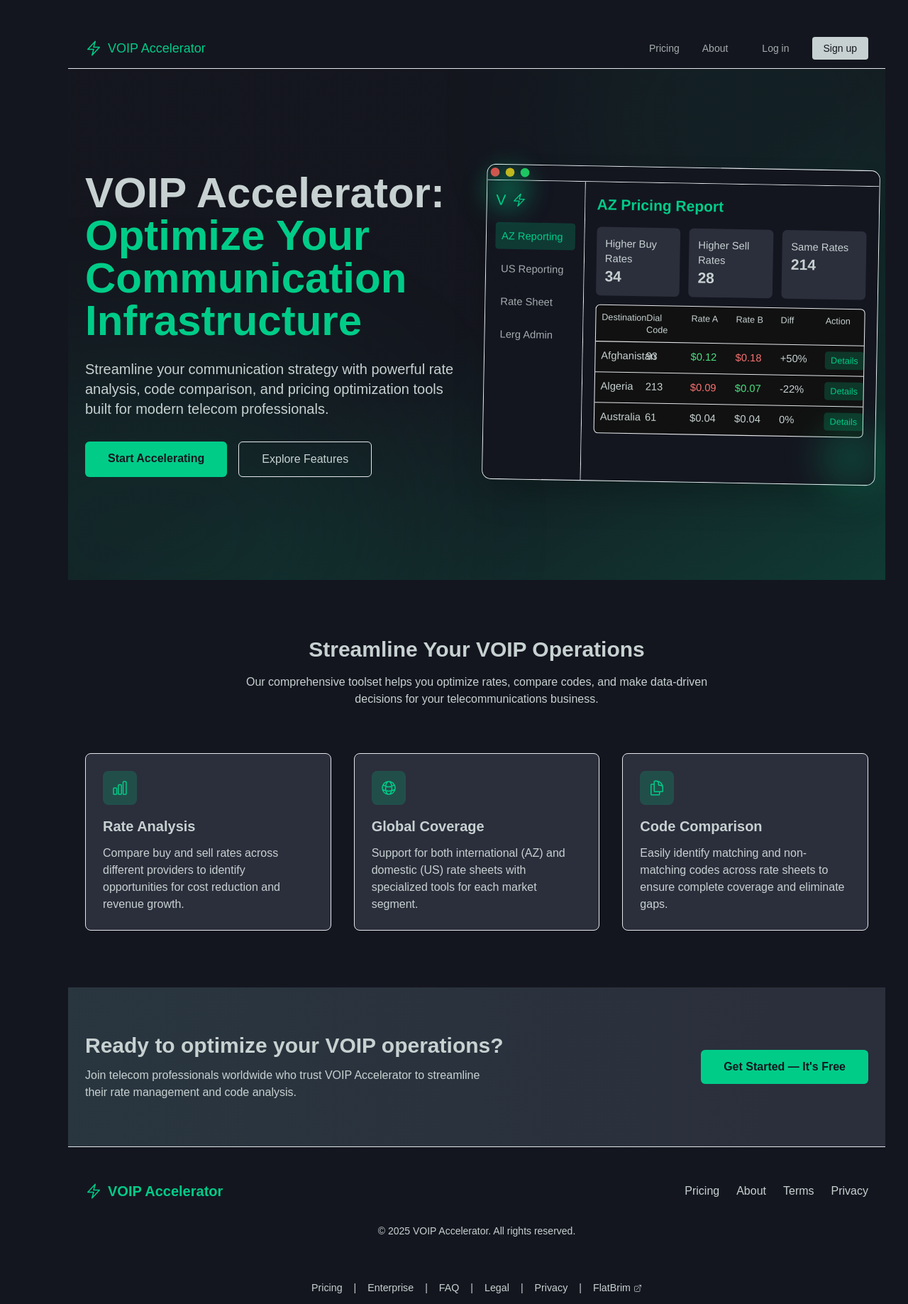
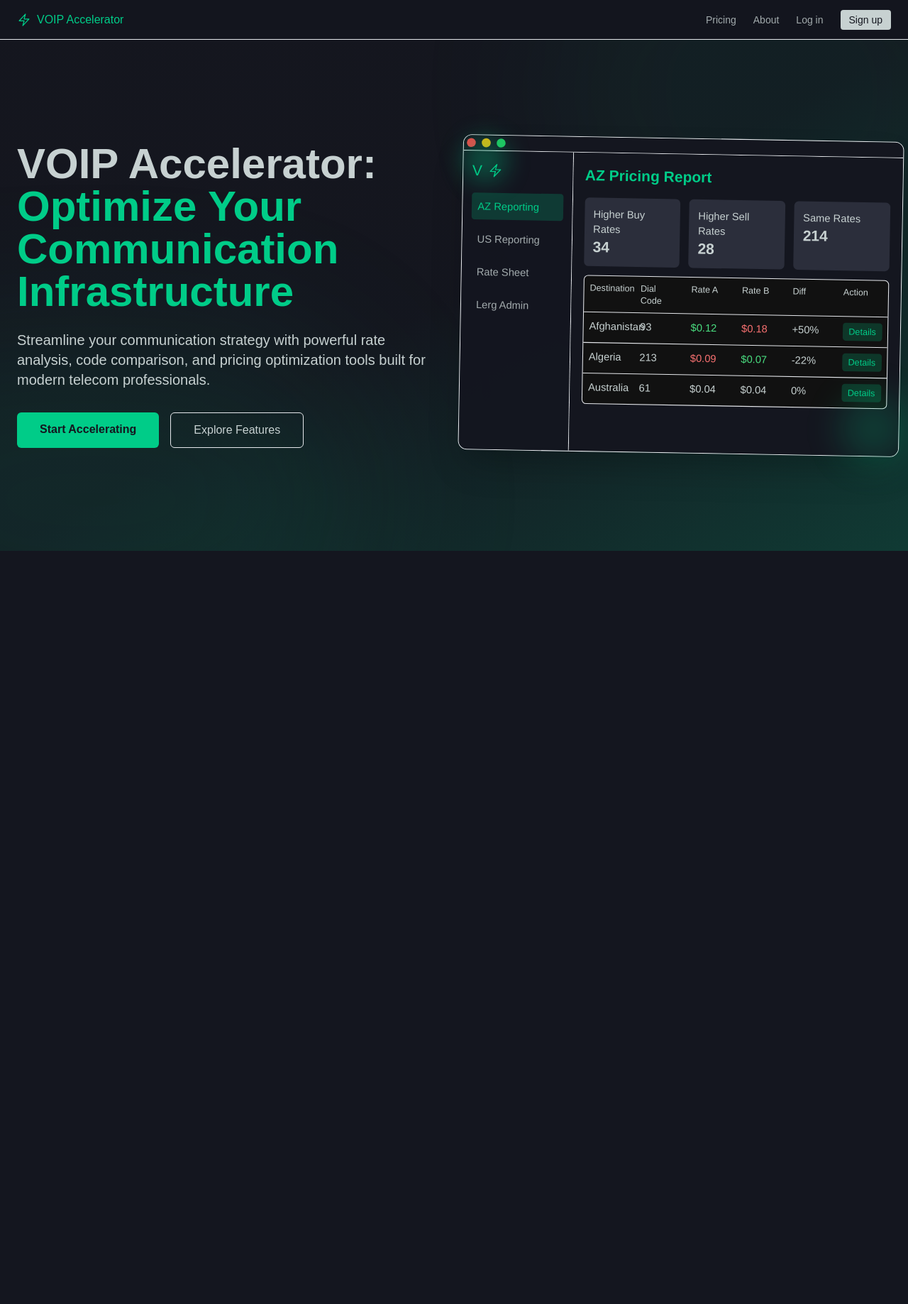
Before and after one commit to kdjordan/voip-accelerator, a Vue app in the folder client/: page /home in a window 1280 px wide. Shown: the whole page at 71% size. After the commit the page ends 800 px from the top, so only its background shows below. Built offline with nearby package versions, Linux system fonts and the light colour scheme; a web font is replaced by a local one.

Commit message:
REFACTOR: made top nav sticky and am working on fade in fade out behavior

```diff
--- a/client/src/App.vue
+++ b/client/src/App.vue
@@ -1,12 +1,30 @@
 <template>
   <div
     id="app"
-    class="flex min-h-screen bg-fbBlack text-fbWhite font-sans"
+    class="min-h-screen bg-fbBlack text-fbWhite font-sans"
   >
+    <!-- Different layout for marketing pages -->
+    <template v-if="isMarketingPage">
+      <router-view v-slot="{ Component }">
+        <transition
+          name="fade"
+          mode="out-in"
+          appear
+        >
+          <component :is="Component" />
+        </transition>
+      </router-view>
+    </template>
+
+    <!-- App layout with sidebar for non-marketing pages -->
+    <template v-else>
+      <div class="flex min-h-screen">
         <SideNav v-if="shouldShowSideNav" />
         <div
           class="flex-1 flex flex-col transition-all duration-300"
-      :class="[sharedStore.getSideNavOpen ? 'ml-[200px]' : 'ml-[64px]']"
+          :class="[
+            shouldShowSideNav && sharedStore.getSideNavOpen ? 'ml-[200px]' : shouldShowSideNav ? 'ml-[64px]' : '',
+          ]"
         >
           <main class="flex-1">
             <div class="min-h-full flex justify-center w-full max-w-6xl mx-auto mt-10">
@@ -23,6 +41,8 @@
           </main>
           <TheFooter />
         </div>
+      </div>
+    </template>
   </div>
 </template>
 
@@ -43,9 +63,17 @@
   // Public routes where SideNav should not be shown
   const publicRoutes = ['/', '/home', '/about', '/pricing', '/login', '/signup'];
 
+  // Marketing pages that need full width
+  const marketingPages = ['/', '/home', '/about', '/pricing'];
+
   // Compute whether to show the SideNav based on the current route
   const shouldShowSideNav = computed(() => {
     return !publicRoutes.includes(route.path);
+  });
+
+  // Determine if current page is a marketing page that should be full width
+  const isMarketingPage = computed(() => {
+    return marketingPages.includes(route.path);
   });
 
   // Get SideNav expanded state from store
@@ -120,4 +148,12 @@
   .fade-leave-to {
     opacity: 0;
   }
+
+  /* Ensure body has proper scroll behavior */
+  html,
+  body {
+    height: 100%;
+    overflow-x: hidden;
+    position: relative;
+  }
 </style>
--- a/client/src/components/shared/TopNav.vue
+++ b/client/src/components/shared/TopNav.vue
@@ -1,47 +1,80 @@
 <template>
+  <header
+    class="fixed top-0 left-0 right-0 z-50 transition-all duration-300"
+    :class="{ 'translate-y-0': visible, '-translate-y-full': !visible }"
+  >
     <nav
-    class="flex justify-between items-center px-6 py-3 bg-fbBlack w-full sticky top-0 z-50 border-b border-fbBorder/10"
+      class="flex justify-between items-center px-6 h-14 bg-fbBlack/95 w-full border-b border-fbBorder/10 backdrop-blur-sm"
     >
       <RouterLink
-      to="/homeview"
+        to="/home"
         class="flex items-center text-accent"
       >
-      <BoltIcon class="w-6 h-6" />
-      <span class="text-lg font-medium ml-2">VOIP Accelerator</span>
+        <BoltIcon class="w-5 h-5" />
+        <span class="ml-2 font-medium">VOIP Accelerator</span>
       </RouterLink>
 
-    <div class="flex items-center">
+      <div class="flex items-center space-x-6">
         <RouterLink
           to="/azview"
-        class="text-fbWhite/80 hover:text-fbWhite transition-colors text-sm px-4"
+          class="text-fbWhite/80 hover:text-fbWhite transition-colors text-sm"
         >
           Pricing
         </RouterLink>
         <RouterLink
-        to="/about"
-        class="text-fbWhite/80 hover:text-fbWhite transition-colors text-sm px-4"
+          to="/azview"
+          class="text-fbWhite/80 hover:text-fbWhite transition-colors text-sm"
         >
           About
         </RouterLink>
-      <div class="ml-4 flex items-center">
         <RouterLink
-          to="/login"
-          class="text-fbWhite/80 hover:text-fbWhite transition-colors text-sm px-4"
+          to="/azview"
+          class="text-fbWhite/80 hover:text-fbWhite transition-colors text-sm"
         >
           Log in
         </RouterLink>
         <RouterLink
-          to="/signup"
-          class="bg-fbWhite text-fbBlack ml-4 text-sm font-medium px-4 py-1.5 rounded hover:bg-fbWhite/90 transition-colors"
+          to="/azview"
+          class="bg-fbWhite text-fbBlack text-sm font-medium px-3 py-1 rounded hover:bg-fbWhite/90 transition-colors"
         >
           Sign up
         </RouterLink>
       </div>
-    </div>
     </nav>
+  </header>
+
+  <!-- Spacer to prevent content from being hidden under the fixed header -->
+  <div class="h-14"></div>
 </template>
 
 <script setup lang="ts">
+  import { ref, onMounted, onUnmounted } from 'vue';
   import { BoltIcon } from '@heroicons/vue/24/outline';
   import { RouterLink } from 'vue-router';
+
+  const visible = ref(true);
+  let lastScrollY = 0;
+
+  function handleScroll() {
+    const currentScrollY = window.scrollY;
+
+    // Always show header at the top of the page
+    if (currentScrollY < 10) {
+      visible.value = true;
+      lastScrollY = currentScrollY;
+      return;
+    }
+
+    // Update visibility based on scroll direction
+    visible.value = currentScrollY < lastScrollY;
+    lastScrollY = currentScrollY;
+  }
+
+  onMounted(() => {
+    window.addEventListener('scroll', handleScroll, { passive: true });
+  });
+
+  onUnmounted(() => {
+    window.removeEventListener('scroll', handleScroll);
+  });
 </script>
--- a/client/src/pages/HomeView.vue
+++ b/client/src/pages/HomeView.vue
@@ -3,7 +3,7 @@
   import { useIntersectionObserver } from '@vueuse/core';
   import { BoltIcon, GlobeAltIcon, ChartBarIcon, DocumentDuplicateIcon } from '@heroicons/vue/24/outline';
   import { RouterLink } from 'vue-router';
-  import TopNav from '../components/shared/TopNav.vue';
+  import TopNav from '@/components/shared/TopNav.vue';
   const heroSection = ref<HTMLElement | null>(null);
   const isHeroVisible = ref(false);
 
@@ -23,7 +23,7 @@
 </script>
 
 <template>
-  <main class="min-h-screen bg-fbBlack text-fbWhite overflow-x-hidden">
+  <div class="min-h-screen bg-fbBlack text-fbWhite overflow-x-hidden">
     <!-- Top Navigation Bar -->
     <TopNav />
 
@@ -48,13 +48,13 @@
             </p>
             <div class="flex flex-col sm:flex-row gap-4">
               <RouterLink
-                to="/signup"
+                to="/azview"
                 class="bg-accent text-fbBlack font-semibold py-3 px-8 rounded-md hover:bg-accent/90 transition-colors text-center"
               >
                 Start Accelerating
               </RouterLink>
               <RouterLink
-                to="/features"
+                to="/azview"
                 class="text-fbWhite py-3 px-8 rounded-md border border-fbBorder hover:bg-fbHover transition-colors text-center"
               >
                 Explore Features
@@ -162,9 +162,12 @@
       </div>
     </section>
 
+    <!-- Add a lot of content to ensure scrolling -->
+    <div class="py-20">
+      <div class="container mx-auto px-6">
+        <div class="space-y-20">
           <!-- Features Section -->
-    <section class="py-20 relative z-10">
-      <div class="container mx-auto px-6">
+          <section class="relative z-10">
             <h2 class="text-3xl font-bold text-center mb-4 text-fbWhite">Streamline Your VOIP Operations</h2>
             <p class="text-center text-fbLightMuted max-w-2xl mx-auto mb-16">
               Our comprehensive toolset helps you optimize rates, compare codes, and make data-driven decisions for your
@@ -189,8 +192,8 @@
                 </div>
                 <h3 class="text-xl font-bold mb-3 text-fbWhite">Global Coverage</h3>
                 <p class="text-fbLightMuted">
-              Support for both international (AZ) and domestic (US) rate sheets with specialized tools for each market
-              segment.
+                  Support for both international (AZ) and domestic (US) rate sheets with specialized tools for each
+                  market segment.
                 </p>
               </div>
 
@@ -205,23 +208,22 @@
                 </p>
               </div>
             </div>
-      </div>
           </section>
 
           <!-- CTA Section -->
-    <section class="py-16 bg-fbHover relative overflow-hidden">
+          <section class="py-16 bg-fbHover relative overflow-hidden rounded-xl">
             <div class="absolute inset-0 bg-gradient-to-r from-accent/5 to-transparent"></div>
             <div class="container mx-auto px-6 relative z-10">
               <div class="flex flex-col md:flex-row items-center justify-between">
                 <div class="mb-8 md:mb-0">
                   <h2 class="text-3xl font-bold mb-3 text-fbWhite">Ready to optimize your VOIP operations?</h2>
                   <p class="text-fbLightMuted max-w-xl">
-              Join telecom professionals worldwide who trust VOIP Accelerator to streamline their rate management and
-              code analysis.
+                    Join telecom professionals worldwide who trust VOIP Accelerator to streamline their rate management
+                    and code analysis.
                   </p>
                 </div>
                 <RouterLink
-            to="/signup"
+                  to="/azview"
                   class="bg-accent text-fbBlack font-semibold py-3 px-8 rounded-md hover:bg-accent/90 transition-colors"
                 >
                   Get Started — It's Free
@@ -229,6 +231,58 @@
               </div>
             </div>
           </section>
+
+          <!-- Additional content to ensure scrolling -->
+          <section>
+            <h2 class="text-3xl font-bold text-center mb-8 text-fbWhite">Why Choose VOIP Accelerator?</h2>
+            <div class="grid grid-cols-1 md:grid-cols-2 gap-12">
+              <div>
+                <h3 class="text-xl font-bold mb-4 text-accent">Powerful Analytics</h3>
+                <p class="text-fbLightMuted mb-4">
+                  Our platform provides deep insights into your rate data, helping you make informed decisions about
+                  pricing and routing strategies.
+                </p>
+                <ul class="space-y-2 text-fbLightMuted">
+                  <li class="flex items-start">
+                    <span class="text-accent mr-2">✓</span>
+                    <span>Real-time rate comparison across providers</span>
+                  </li>
+                  <li class="flex items-start">
+                    <span class="text-accent mr-2">✓</span>
+                    <span>Historical trend analysis for rate changes</span>
+                  </li>
+                  <li class="flex items-start">
+                    <span class="text-accent mr-2">✓</span>
+                    <span>Automated anomaly detection for pricing errors</span>
+                  </li>
+                </ul>
+              </div>
+              <div>
+                <h3 class="text-xl font-bold mb-4 text-accent">Seamless Integration</h3>
+                <p class="text-fbLightMuted mb-4">
+                  VOIP Accelerator works with your existing systems and processes, making implementation quick and
+                  hassle-free.
+                </p>
+                <ul class="space-y-2 text-fbLightMuted">
+                  <li class="flex items-start">
+                    <span class="text-accent mr-2">✓</span>
+                    <span>Import data from any CSV or Excel format</span>
+                  </li>
+                  <li class="flex items-start">
+                    <span class="text-accent mr-2">✓</span>
+                    <span>Export reports in multiple formats</span>
+                  </li>
+                  <li class="flex items-start">
+                    <span class="text-accent mr-2">✓</span>
+                    <span>API access for automated workflows</span>
+                  </li>
+                </ul>
+              </div>
+            </div>
+          </section>
+        </div>
+      </div>
+    </div>
 
     <!-- Footer -->
     <footer class="py-12 border-t border-fbBorder/30">
@@ -240,25 +294,25 @@
           </div>
           <div class="flex space-x-6">
             <RouterLink
-              to="/pricing"
+              to="/azview"
               class="text-fbLightMuted hover:text-accent transition-colors"
             >
               Pricing
             </RouterLink>
             <RouterLink
-              to="/about"
+              to="/azview"
               class="text-fbLightMuted hover:text-accent transition-colors"
             >
               About
             </RouterLink>
             <RouterLink
-              to="/terms"
+              to="/azview"
               class="text-fbLightMuted hover:text-accent transition-colors"
             >
               Terms
             </RouterLink>
             <RouterLink
-              to="/privacy"
+              to="/azview"
               class="text-fbLightMuted hover:text-accent transition-colors"
             >
               Privacy
@@ -270,7 +324,7 @@
         </div>
       </div>
     </footer>
-  </main>
+  </div>
 </template>
 
 <style scoped>
```
Lines whose indentation alone changed are shown as unchanged.
